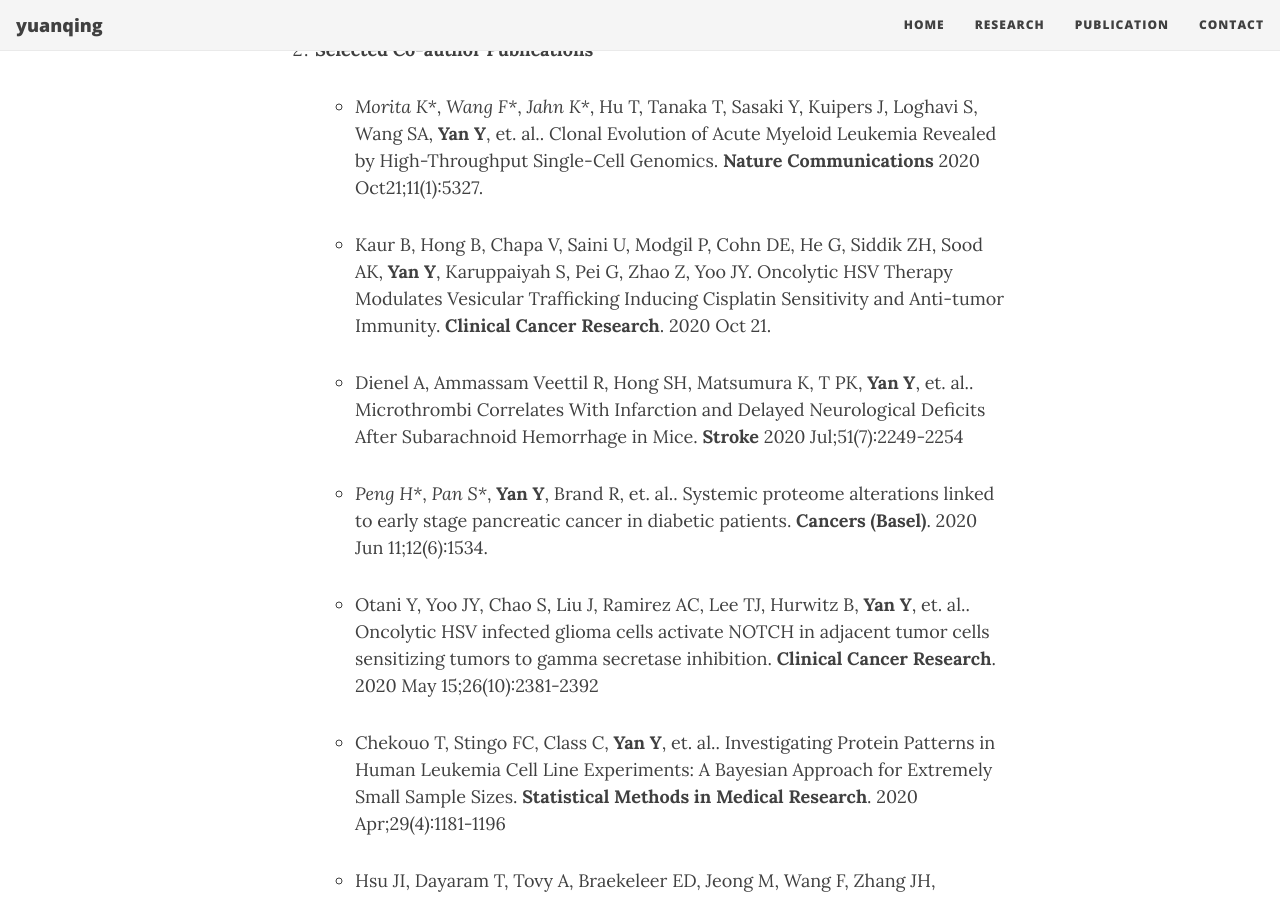
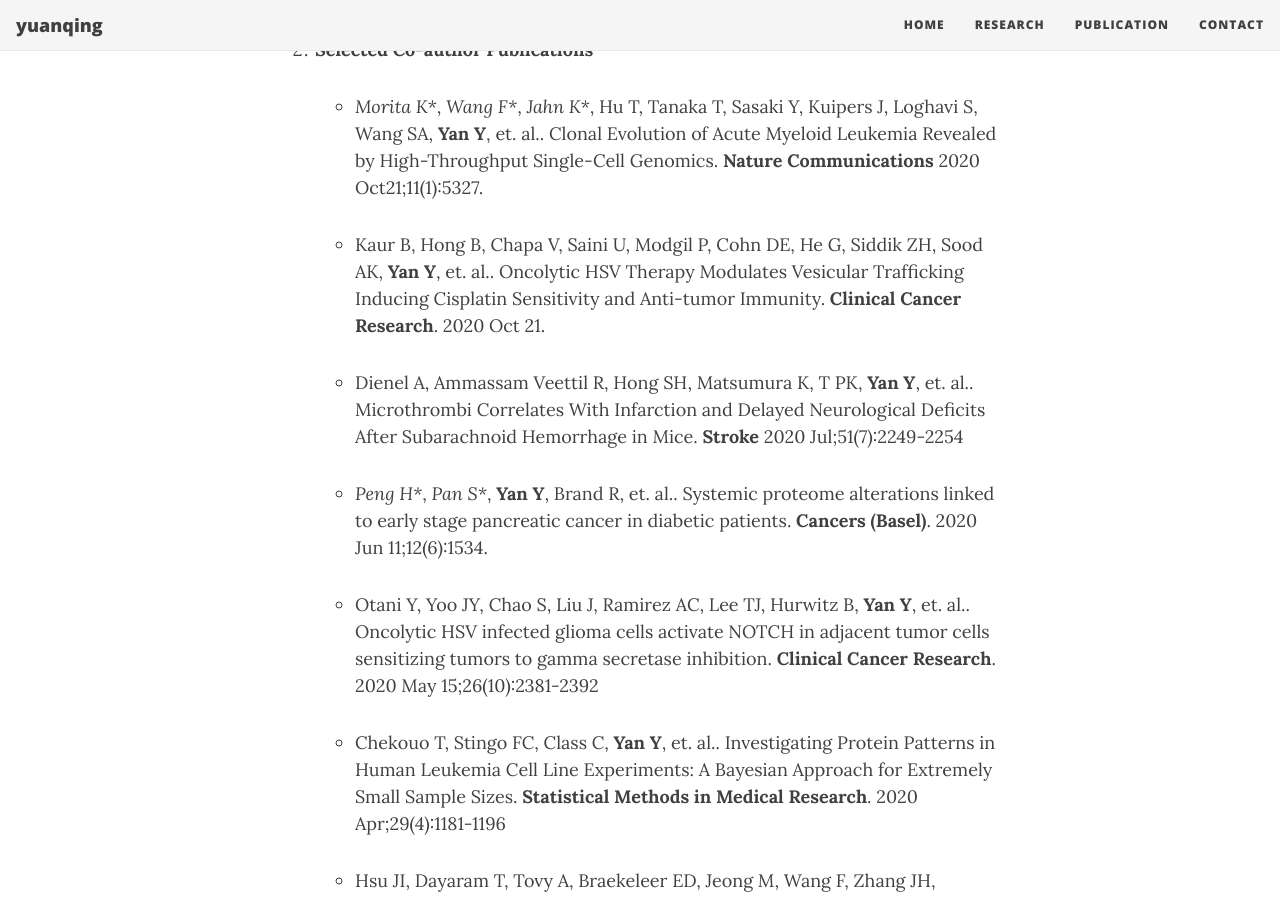
Before and after one commit to yuanqing-yan/Yuanqing, a Jekyll site: the page built from publications.md, in a window 1280 px wide and 900 px high, scrolled down 1483 px. Built offline with Jekyll 4.4.1, drawn with Linux system fonts in a browser that asks for light colours; nearby versions of some CDN libraries.

Commit message:
editPublication

```diff
--- a/publications.md
+++ b/publications.md
@@ -35,7 +35,7 @@ description: Publications
 1. **Selected Co-author Publications**
     * _Morita K*_, _Wang F*_, _Jahn K*_, Hu T, Tanaka T, Sasaki Y, Kuipers J, Loghavi S, Wang SA, **Yan Y**, et. al.. Clonal Evolution of Acute Myeloid Leukemia Revealed by High-Throughput Single-Cell Genomics. **Nature Communications** 2020 Oct21;11(1):5327.
 
-	* Kaur B, Hong B, Chapa V, Saini U, Modgil P, Cohn DE, He G, Siddik ZH, Sood AK, **Yan Y**, Karuppaiyah S, Pei G, Zhao Z, Yoo JY. Oncolytic HSV Therapy Modulates Vesicular Trafficking Inducing Cisplatin Sensitivity and Anti-tumor Immunity. **Clinical Cancer Research**. 2020 Oct 21.
+	* Kaur B, Hong B, Chapa V, Saini U, Modgil P, Cohn DE, He G, Siddik ZH, Sood AK, **Yan Y**, et. al.. Oncolytic HSV Therapy Modulates Vesicular Trafficking Inducing Cisplatin Sensitivity and Anti-tumor Immunity. **Clinical Cancer Research**. 2020 Oct 21.
 
     * Dienel A, Ammassam Veettil R, Hong SH, Matsumura K, T PK, **Yan Y**, et. al.. Microthrombi Correlates With Infarction and Delayed Neurological Deficits After Subarachnoid Hemorrhage in Mice. **Stroke** 2020 Jul;51(7):2249-2254
 
```
